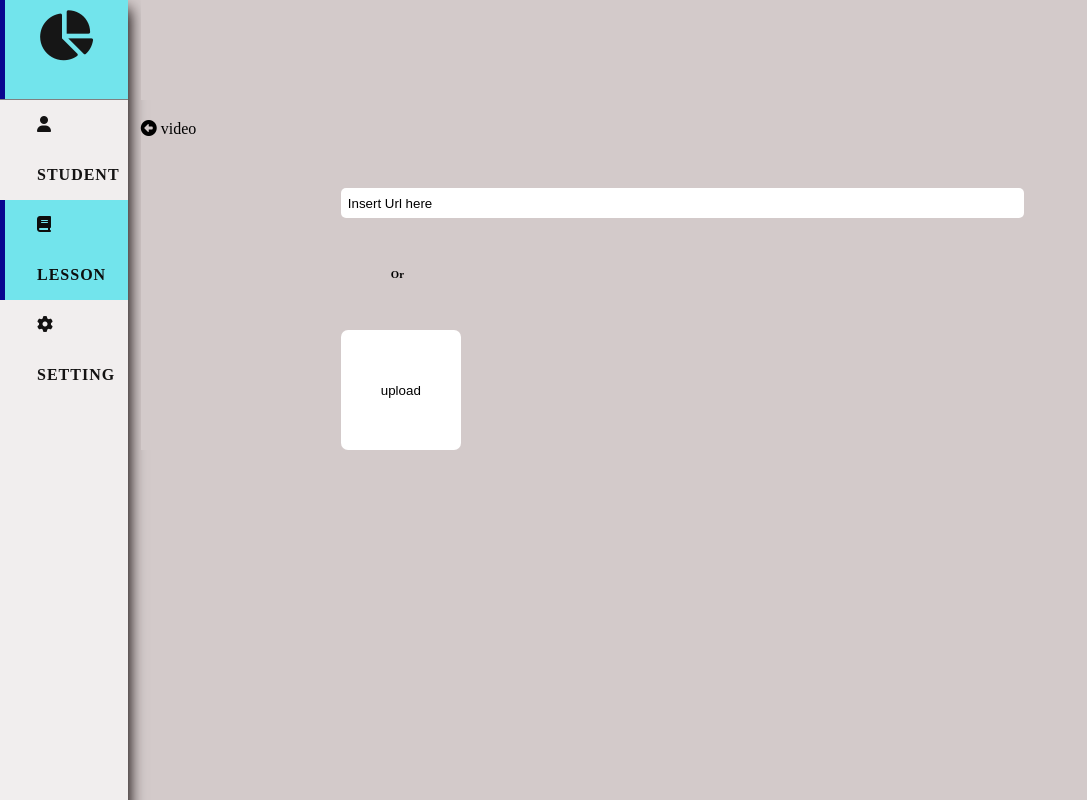
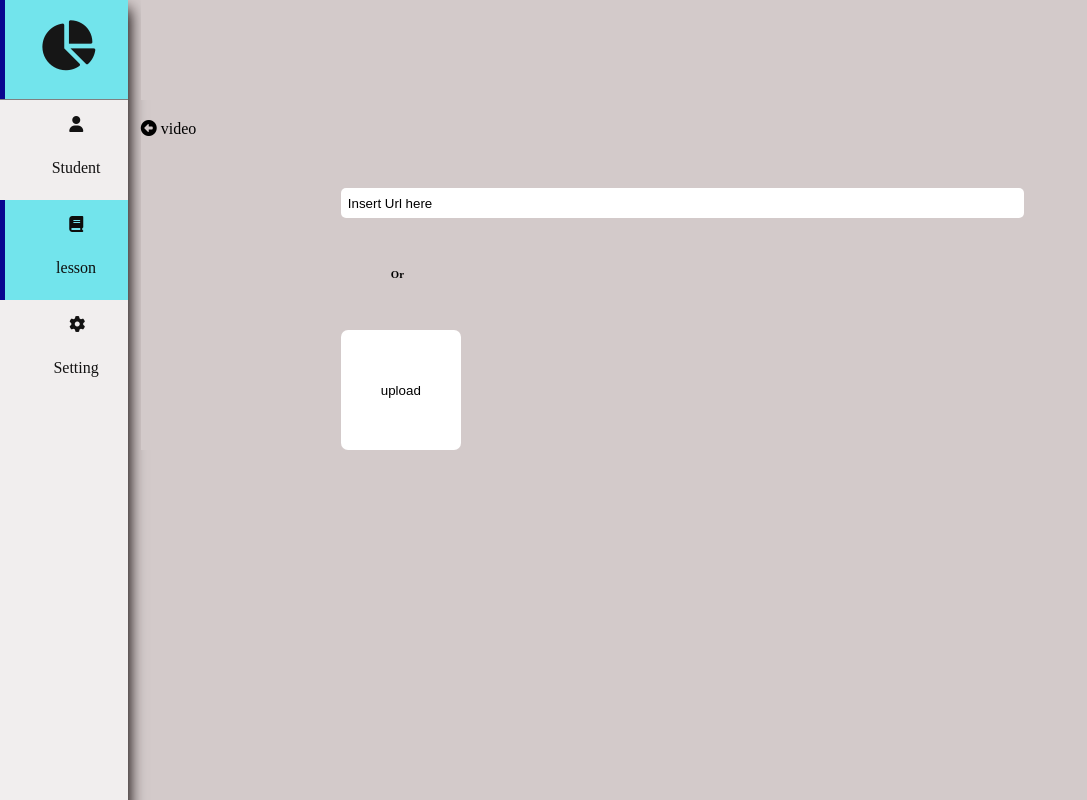
Before and after one commit to lakhi20/Sidenav, a plain HTML site: page index.html in a window 1280 px wide. Shown: the whole page, without its empty margins (0-1087 px from the left). Drawn offline with Linux system fonts and the light colour scheme.

Commit message:
alignment improved

```diff
--- a/index.html
+++ b/index.html
@@ -32,25 +32,24 @@
   <ul class="nav">
     <li class="icon">
       <a href="#">
-
         <i class="fas fa-chart-pie pye"></i>
       </a>
     </li>
     <li>
       <a href="#">
-        <i class="fas fa-user"></i>
+        <i class="fas fa-user pye1"></i>
          <p>Student</p>
       </a>
       </li>
     <li class="active">
       <a href="#">
-        <i class="fas fa-book"></i>
+        <i class="fas fa-book pye1"></i>
         <p>lesson</p>
       </a>
       </li>
     <li>
       <a href="#">
-        <i class="fas fa-cog"></i>
+        <i class="fas fa-cog pye1"></i>
         <p>Setting</p>
       </a>
     </li>
--- a/styles.css
+++ b/styles.css
@@ -46,11 +46,11 @@
     width:100%;
     line-height:50px;
     color:rgb(19, 18, 18);
-    text-transform: uppercase;
-    font-weight: bold;
-    padding-left:25%;
+
+    font-weight: light;
+    padding-left:15%;
     border-left:5px solid transparent;
-    letter-spacing:1px;
+
     transition: all 0.3s linear;
   }
   .active a{
@@ -108,15 +108,24 @@
 }
 
 .pye{
-  margin-top: 10px;
+  margin-top: 20px;
 font-size: 50px;
-
+text-align: center;
+margin-left: 15px;
+}
+.pye1{
+  text-align: center;
+  margin-left: 45px;
 }
 
 .icon{
-  border-bottom: 1px solid grey;
+  border-bottom: 0.25px solid grey;
 }
 
+ p{text-align: center;
+  margin-top: -7px;
+
+}
   @media only screen and (max-width : 860px){
 
     .text{
```
